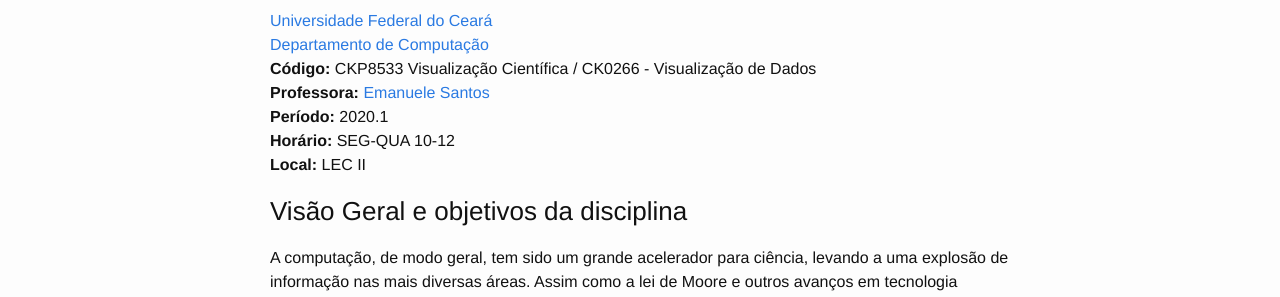
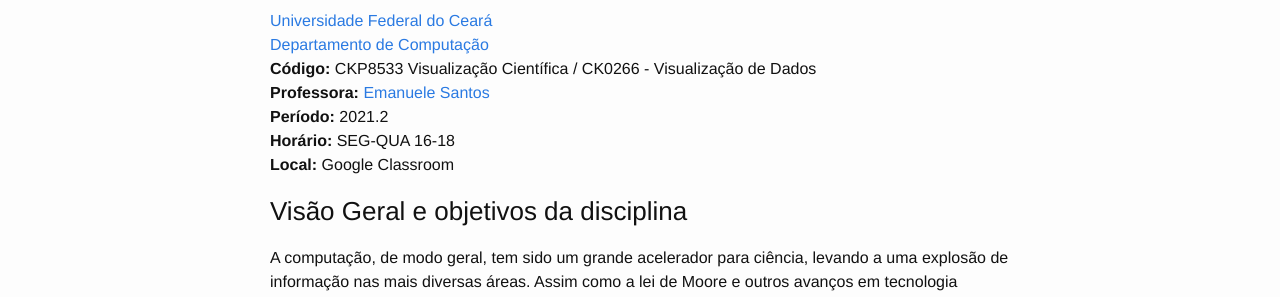
Before and after one commit to emanueles/datavis-course, a Jekyll site: the page built from about.md, in a window 1280 px wide. Shown: the part 218-515 px from the top of the page. Built offline with Jekyll 4.4.1, drawn with Linux system fonts in a browser that asks for light colours.

Commit message:
updated class content

```diff
--- a/about.md
+++ b/about.md
@@ -9,9 +9,9 @@
 [Departamento de Computação](http://www.dc.ufc.br)<br>
 **Código:**  CKP8533 Visualização Científica / CK0266 - Visualização de Dados<br>
 **Professora:** [Emanuele Santos](/)<br>
-**Período:** 2020.1<br>
-**Horário:** SEG-QUA 10-12<br>
-**Local:** LEC II
+**Período:** 2021.2<br>
+**Horário:** SEG-QUA 16-18<br>
+**Local:** Google Classroom
 
 ### Visão Geral e objetivos da disciplina
 
```
